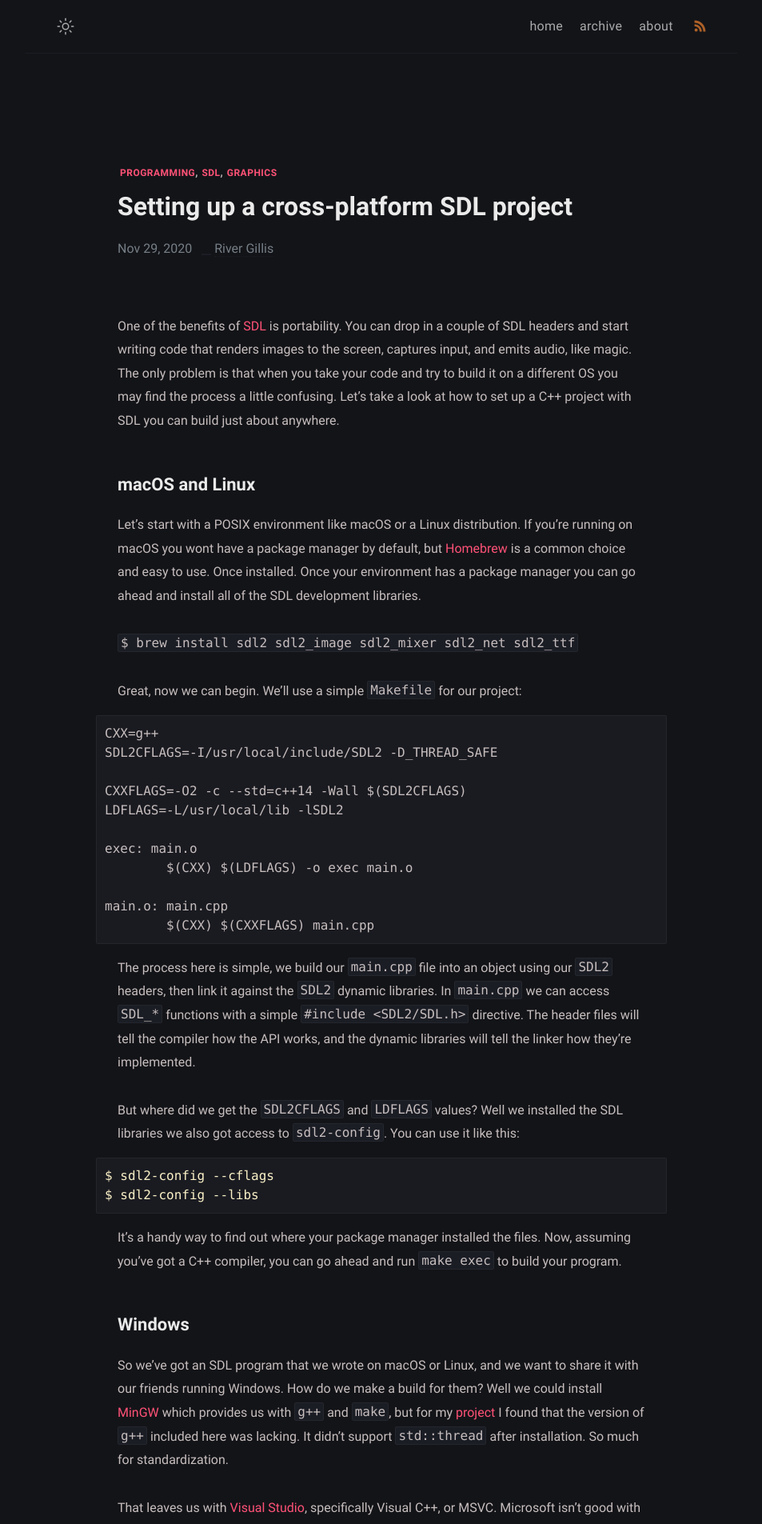
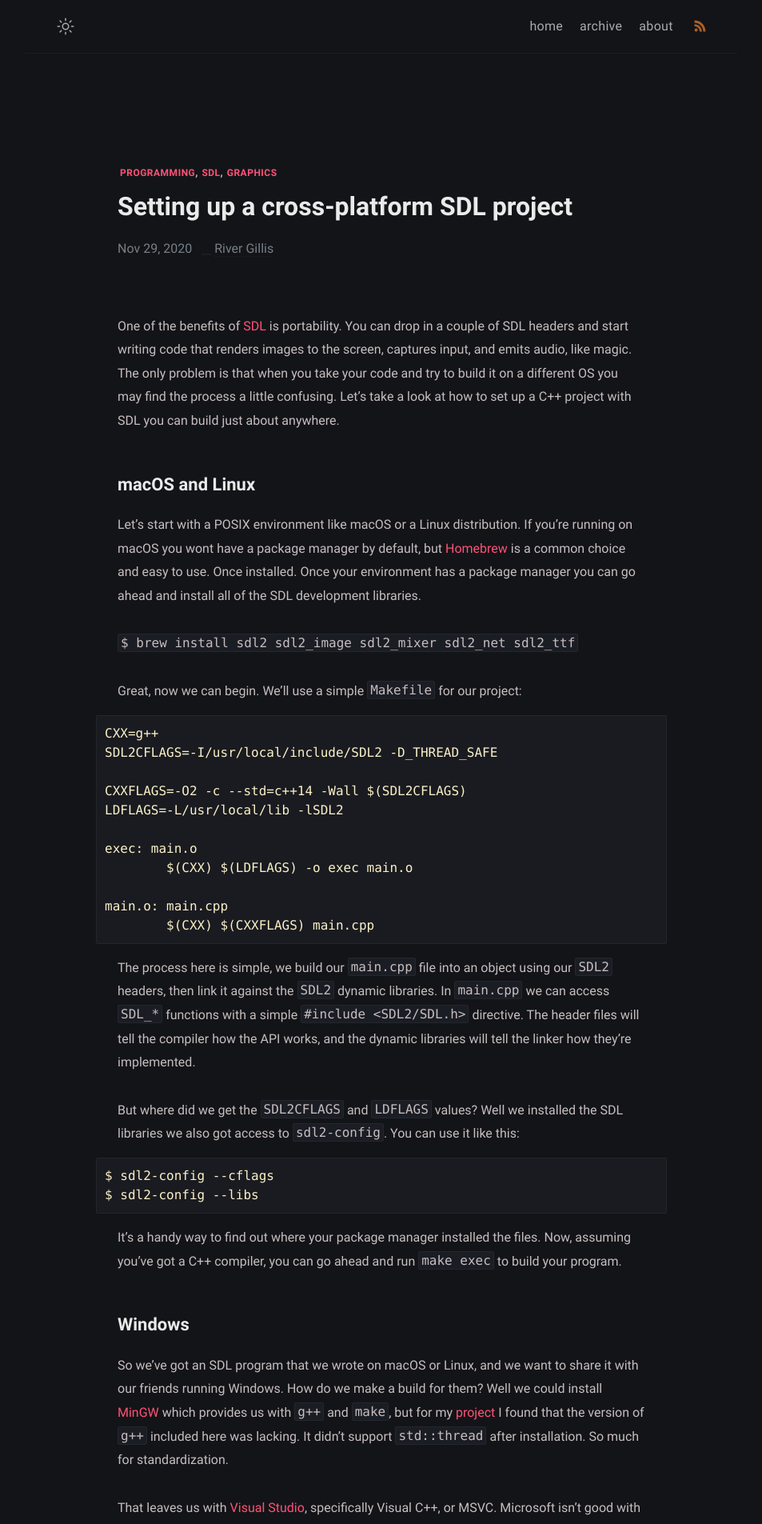
Before and after one commit to rivergillis/jekyll-blog, a Jekyll site: the page built from _posts/2020-11-29-setting-up-a-cross-platform-sdl-project.md, in a window 1280 px wide. Shown: the top 1905 px of the page at 80% size, without its empty margins (163-1116 px from the left). Built offline with Jekyll 4.4.1, drawn with Linux system fonts in a browser that asks for light colours.

Commit message:
Remove makefile syntax hilite

````diff
--- a/_posts/2020-11-29-setting-up-a-cross-platform-sdl-project.md
+++ b/_posts/2020-11-29-setting-up-a-cross-platform-sdl-project.md
@@ -16,7 +16,7 @@ Let's start with a POSIX environment like macOS or a Linux distribution. If you'
 
 Great, now we can begin. We'll use a simple `Makefile` for our project:
 
-```Makefile
+```
 CXX=g++
 SDL2CFLAGS=-I/usr/local/include/SDL2 -D_THREAD_SAFE
 
````
